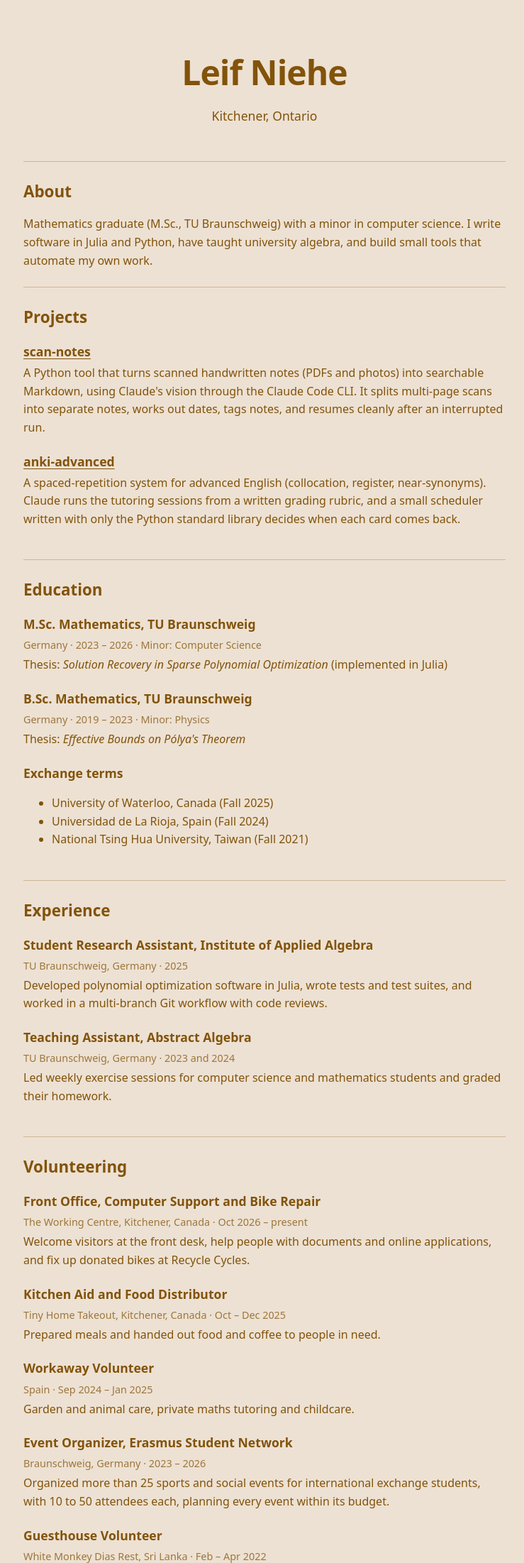
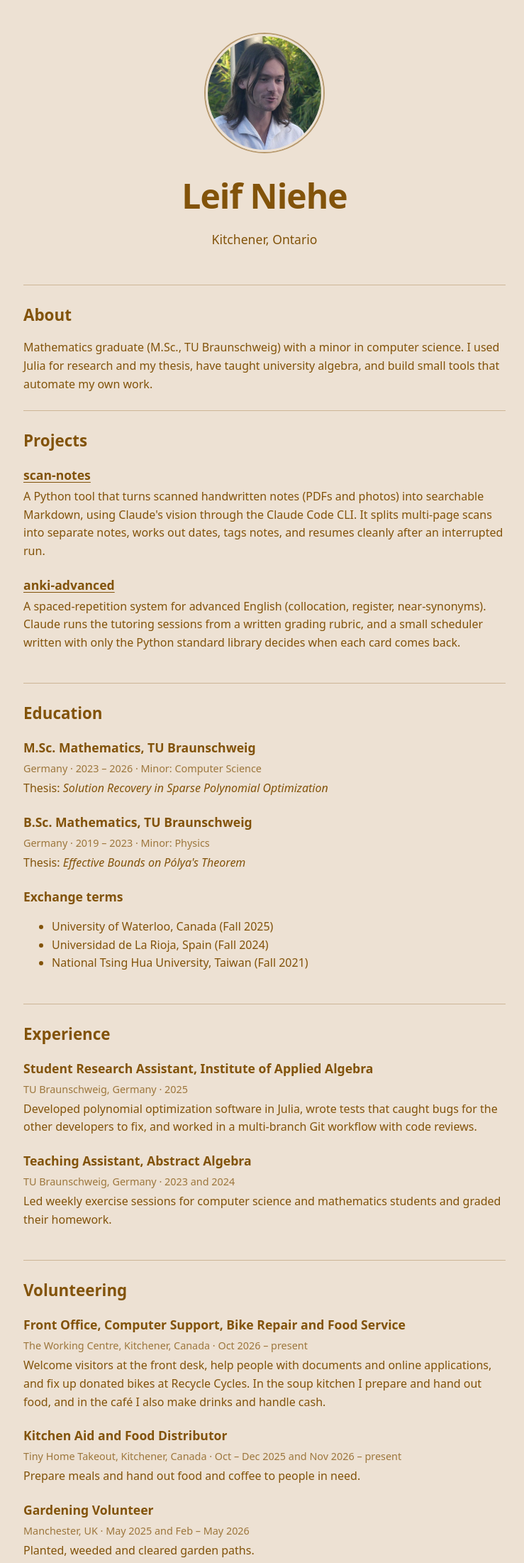
Before and after one commit to leif-niehe/leif-niehe.github.io, a plain HTML site: page index.html in a window 1280 px wide. Shown: the top 2202 px of the page at 71% size, without its empty margins (267-1006 px from the left). Drawn offline with Linux system fonts and the light colour scheme.

Commit message:
Add photo, tone down skills wording, update volunteering
Co-Authored-By: Claude Opus 5.5 <noreply@anthropic.com>

```diff
--- a/index.html
+++ b/index.html
@@ -18,6 +18,8 @@
 
   <!-- ============ HEADER: name and location ============ -->
   <header>
+    <!-- <img> shows a picture. "alt" describes it for screen readers and if it fails to load. -->
+    <img class="photo" src="photo.jpg" alt="Portrait of Leif Niehe" width="160" height="160">
     <h1>Leif Niehe</h1>
     <p class="location">Kitchener, Ontario</p>
   </header>
@@ -30,7 +32,7 @@
       <h2>About</h2>
       <p>
         Mathematics graduate (M.Sc., TU Braunschweig) with a minor in computer science.
-        I write software in Julia and Python, have taught university algebra,
+        I used Julia for research and my thesis, have taught university algebra,
         and build small tools that automate my own work.
       </p>
     </section>
@@ -70,7 +72,7 @@
         <h3>M.Sc. Mathematics, TU Braunschweig</h3>
         <!-- class="meta" lets the CSS style these small grey lines all at once. -->
         <p class="meta">Germany · 2023 – 2026 · Minor: Computer Science</p>
-        <p>Thesis: <em>Solution Recovery in Sparse Polynomial Optimization</em> (implemented in Julia)</p>
+        <p>Thesis: <em>Solution Recovery in Sparse Polynomial Optimization</em></p>
       </article>
 
       <article>
@@ -98,8 +100,8 @@
         <h3>Student Research Assistant, Institute of Applied Algebra</h3>
         <p class="meta">TU Braunschweig, Germany · 2025</p>
         <p>
-          Developed polynomial optimization software in Julia, wrote tests and test suites,
-          and worked in a multi-branch Git workflow with code reviews.
+          Developed polynomial optimization software in Julia, wrote tests that caught bugs
+          for the other developers to fix, and worked in a multi-branch Git workflow with code reviews.
         </p>
       </article>
 
@@ -119,27 +121,28 @@
 
       <!-- Most recent first, like the other sections. -->
       <article>
-        <h3>Front Office, Computer Support and Bike Repair</h3>
+        <h3>Front Office, Computer Support, Bike Repair and Food Service</h3>
         <p class="meta">The Working Centre, Kitchener, Canada · Oct 2026 – present</p>
         <p>
           Welcome visitors at the front desk, help people with documents and online
-          applications, and fix up donated bikes at Recycle Cycles.
+          applications, and fix up donated bikes at Recycle Cycles. In the soup kitchen
+          I prepare and hand out food, and in the café I also make drinks and handle cash.
         </p>
       </article>
 
       <article>
         <h3>Kitchen Aid and Food Distributor</h3>
-        <p class="meta">Tiny Home Takeout, Kitchener, Canada · Oct – Dec 2025</p>
+        <p class="meta">Tiny Home Takeout, Kitchener, Canada · Oct – Dec 2025 and Nov 2026 – present</p>
         <p>
-          Prepared meals and handed out food and coffee to people in need.
+          Prepare meals and hand out food and coffee to people in need.
         </p>
       </article>
 
       <article>
-        <h3>Workaway Volunteer</h3>
-        <p class="meta">Spain · Sep 2024 – Jan 2025</p>
+        <h3>Gardening Volunteer</h3>
+        <p class="meta">Manchester, UK · May 2025 and Feb – May 2026</p>
         <p>
-          Garden and animal care, private maths tutoring and childcare.
+          Planted, weeded and cleared garden paths.
         </p>
       </article>
 
@@ -149,6 +152,14 @@
         <p>
           Organized more than 25 sports and social events for international exchange
           students, with 10 to 50 attendees each, planning every event within its budget.
+        </p>
+      </article>
+
+      <article>
+        <h3>Workaway Volunteer</h3>
+        <p class="meta">Spain · Sep 2024 – Jan 2025</p>
+        <p>
+          Garden and animal care, private maths tutoring and childcare.
         </p>
       </article>
 
--- a/style.css
+++ b/style.css
@@ -24,8 +24,20 @@ footer {
 /* The header: centred text with space above and below. */
 header {
   text-align: center;
-  padding-top: 4rem;
+  padding-top: 3rem;
   padding-bottom: 2rem;
+}
+
+/* Your photo: a circle with a thin ring in the text colour. */
+.photo {
+  display: block;
+  width: 160px;
+  height: 160px;
+  margin: 0 auto 1.5rem;      /* centred, with space below */
+  border-radius: 50%;         /* 50% turns the square into a circle */
+  object-fit: cover;          /* fills the circle without stretching */
+  border: 3px solid rgb(237, 225, 211);              /* gap in the background colour */
+  box-shadow: 0 0 0 2px rgba(130, 83, 10, 0.5);     /* thin brown ring around the gap */
 }
 
 /* The big heading with your name. */
```
Also changed, not shown: photo.jpg (added).
